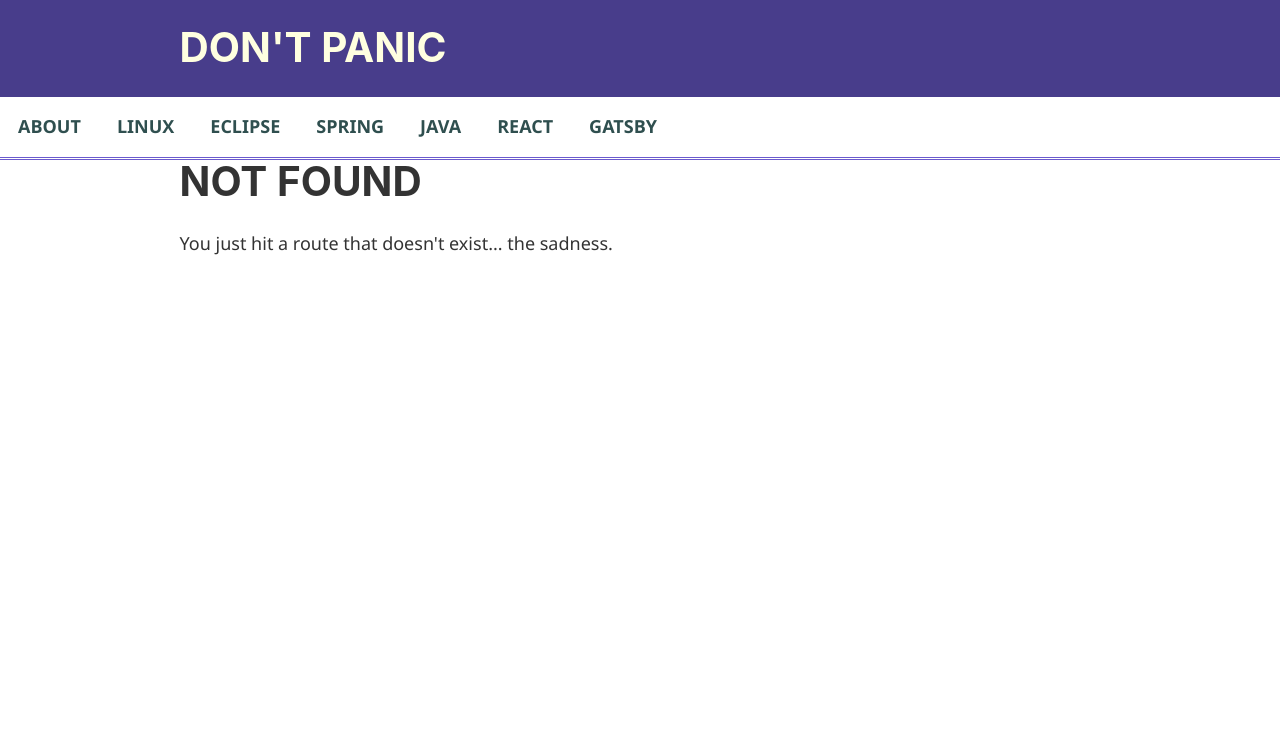
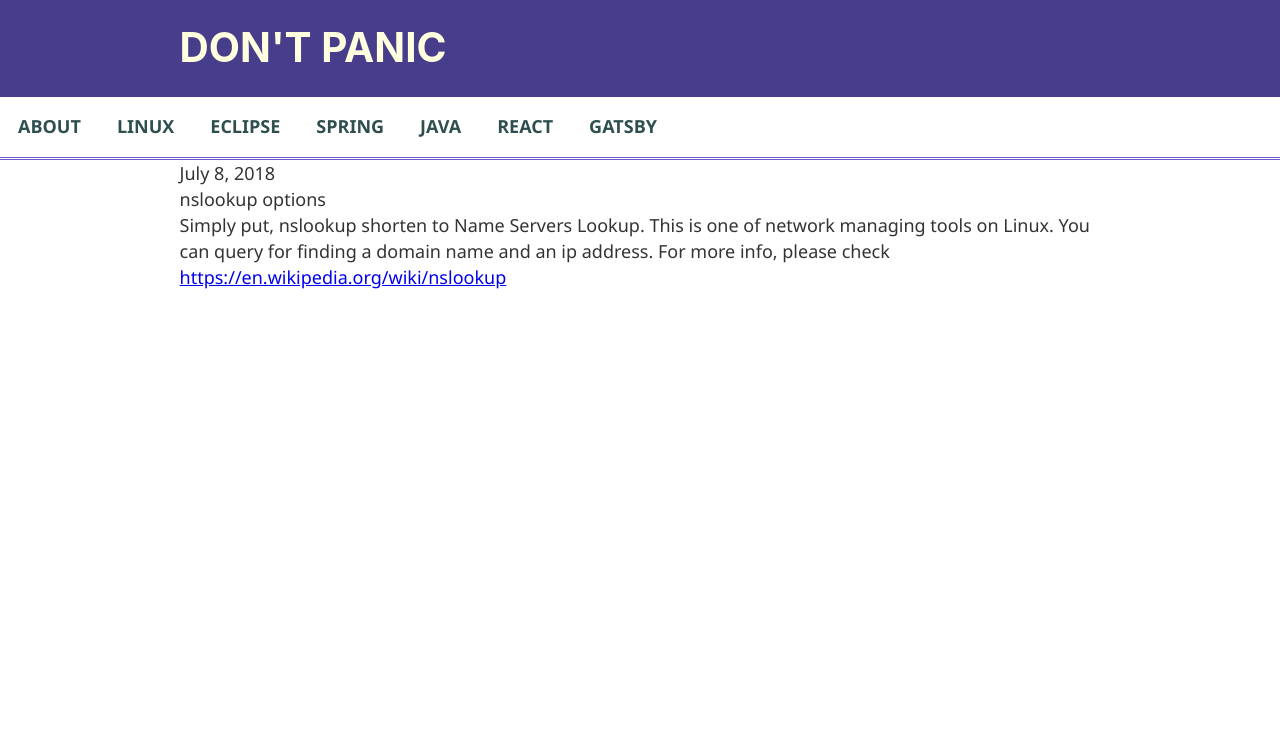
Before and after one commit to melancholy14/gatsby-blog, a Gatsby site: page /linux/nslookup-options in a window 1280 px wide. Before the commit this address had no page. Shown: the top 734 px of the page. Built offline with nearby package versions, Linux system fonts and the light colour scheme; Gatsby itself is replaced by a stand-in of ours.

Commit message:
Add new page: linux/nslookup-options

```diff
--- a/src/components/menu.js
+++ b/src/components/menu.js
@@ -31,7 +31,7 @@ export default class Menu extends React.PureComponent {
       borderBottom: '0.2rem double slateblue',
     }}>
       {/* { category.map((cat) => (<h3>{cat}</h3>))} */}
-      { ['about', 'linux', 'eclipse', 'spring', 'java', 'react', 'gatsby'].map((cat) => <MenuButton to={cat}>{cat}</MenuButton>) }
+      { ['about', 'linux', 'eclipse', 'spring', 'java', 'react', 'gatsby'].map((cat) => <MenuButton key={cat} to={cat}>{cat}</MenuButton>) }
     </aside>);
   }
 }
--- a/src/pages/linux/index.js
+++ b/src/pages/linux/index.js
@@ -1,10 +1,12 @@
 import React from 'react';
+import { Link } from 'gatsby';
 
 import Layout from '../../components/layout';
 
 const LinuxIndexPage = () => (
   <Layout>
     <h1>Here is linux pages</h1>
+    <Link to="linux/nslookup-options">nslookup options</Link>
   </Layout>
 )
 
--- /dev/null
+++ b/src/pages/linux/nslookup-options.js
@@ -0,0 +1,17 @@
+import React from 'react';
+
+import Layout from '../../components/layout';
+
+const NslookupOptionsPage = () => (
+  <Layout>
+    <div className="date">July 8, 2018</div>
+    <div className="title">nslookup options</div>
+    <div>
+      Simply put, <span>nslookup</span> shorten to Name Servers Lookup.
+      This is one of network managing tools on Linux. You can query for finding a domain name and an ip address.
+      For more info, please check <a href="https://en.wikipedia.org/wiki/nslookup">https://en.wikipedia.org/wiki/nslookup</a>
+    </div>
+  </Layout>
+)
+
+export default NslookupOptionsPage;
```
